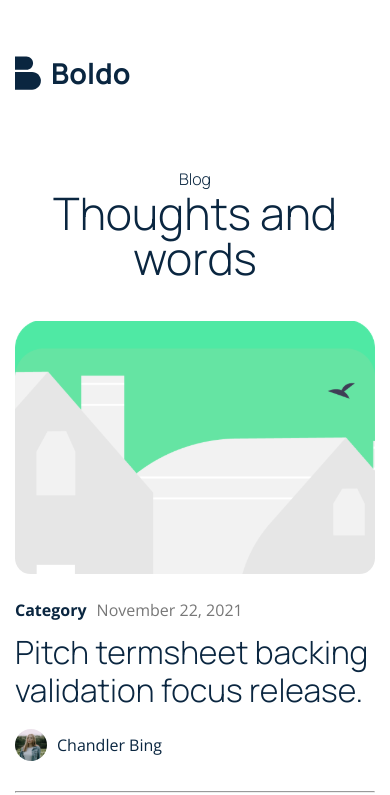
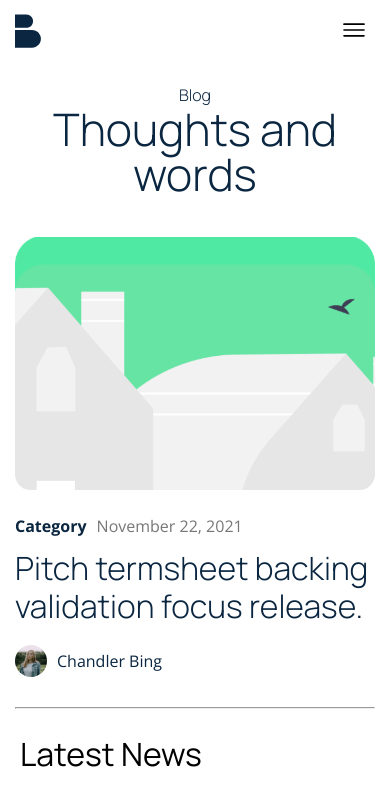
Before and after one commit to victory-a/tonic_assessment, a Next.js app: page / in a window 390 px wide. Shown: the top 795 px of the page. Built offline with nearby package versions, Linux system fonts and the light colour scheme.

Commit message:
feat: mobile nav

```diff
--- /dev/null
+++ b/src/components/CloseIcon.tsx
@@ -0,0 +1,17 @@
+import React from 'react';
+
+const CloseIcon = () => {
+  return (
+    <svg width='40px' height='40px' viewBox='0 0 24 24' fill='none' xmlns='http://www.w3.org/2000/svg'>
+      <g id='SVGRepo_bgCarrier' stroke-width='0'></g>
+      <g id='SVGRepo_tracerCarrier' stroke-linecap='round' stroke-linejoin='round'></g>
+      <g id='SVGRepo_iconCarrier'>
+        <rect width='24' height='24' fill='white'></rect>{' '}
+        <path d='M7 17L16.8995 7.10051' stroke='#000000' stroke-linecap='round' stroke-linejoin='round'></path>{' '}
+        <path d='M7 7.00001L16.8995 16.8995' stroke='#000000' stroke-linecap='round' stroke-linejoin='round'></path>{' '}
+      </g>
+    </svg>
+  );
+};
+
+export default CloseIcon;
--- /dev/null
+++ b/src/components/MenuIcon.tsx
@@ -0,0 +1,17 @@
+import React from 'react';
+
+const MenuIcon = () => {
+  return (
+    <svg width='40px' height='40px' viewBox='0 0 24 24' fill='none' xmlns='http://www.w3.org/2000/svg'>
+      <g id='SVGRepo_bgCarrier' stroke-width='0'></g>
+      <g id='SVGRepo_tracerCarrier' stroke-linecap='round' stroke-linejoin='round'></g>
+      <g id='SVGRepo_iconCarrier'>
+        <rect width='24' height='24' fill='white'></rect> <path d='M6 12H18' stroke='#000000' stroke-linecap='round' stroke-linejoin='round'></path>{' '}
+        <path d='M6 15.5H18' stroke='#000000' stroke-linecap='round' stroke-linejoin='round'></path>{' '}
+        <path d='M6 8.5H18' stroke='#000000' stroke-linecap='round' stroke-linejoin='round'></path>{' '}
+      </g>
+    </svg>
+  );
+};
+
+export default MenuIcon;
--- a/src/components/Navbar.tsx
+++ b/src/components/Navbar.tsx
@@ -1,9 +1,19 @@
 import Link from 'next/link';
 import React from 'react';
+import useWindowSize from '@/hooks/useWindowSize';
+import CloseIcon from './CloseIcon';
+import MenuIcon from './MenuIcon';
 
 const Navbar = () => {
+  const { width } = useWindowSize();
+
+  const [showMenu, setShowMenu] = React.useState(false);
+
+  console.log({ showMenu });
+
+  if (width && width > 500) {
     return (
-    <nav className='nav'>
+      <nav className='desktopNav'>
         <div className='logo'>
           <img src='./images/logo.svg' alt='logo' />
           <p>Boldo</p>
@@ -26,6 +36,37 @@ const Navbar = () => {
         </ul>
       </nav>
     );
+  }
+
+  return (
+    <nav className='mobileNav'>
+      <div className='navMenuContainer'>
+        <div className='logo'>
+          <img src='./images/logo.svg' alt='logo' />
+        </div>
+        <button onClick={() => setShowMenu(!showMenu)}>{showMenu ? <CloseIcon /> : <MenuIcon />}</button>
+      </div>
+
+      {width && width > 500 ? null : (
+        <ul style={{ height: showMenu ? 180 : 0 }}>
+          <li>
+            <Link href='/'>Products</Link>
+          </li>
+          <li>
+            <Link href='/'>Services</Link>
+          </li>
+          <li>
+            <Link href='/'>About</Link>
+          </li>
+          <li>
+            <Link className='loginBtn button-primary ' href='/'>
+              Log In
+            </Link>
+          </li>
+        </ul>
+      )}
+    </nav>
+  );
 };
 
 export default Navbar;
--- /dev/null
+++ b/src/hooks/useWindowSize.js
@@ -0,0 +1,19 @@
+import React from "react";
+
+export default function useWindowSize() {
+  const [dimensions, setDimensions] = React.useState({ width: undefined, height: undefined });
+
+  React.useEffect(() => {
+    const resizeFunc = () => {
+      setDimensions({ width: window.innerWidth, height: window.innerHeight });
+    };
+    window.addEventListener("resize", resizeFunc);
+
+    resizeFunc();
+
+    // Remove event listener on cleanup
+    return () => window.removeEventListener("resize", resizeFunc);
+  }, []);
+
+  return dimensions;
+}
--- a/src/styles/globals.css
+++ b/src/styles/globals.css
@@ -77,7 +77,7 @@ h1 {
   font-weight: 300;
 }
 
-.nav {
+.desktopNav {
   margin-left: auto;
   margin-right: auto;
   display: flex;
@@ -99,7 +99,7 @@ h1 {
   gap: 10px;
 }
 
-nav ul {
+.desktopNav ul {
   display: flex;
   align-items: center;
   justify-content: space-between;
@@ -108,7 +108,7 @@ nav ul {
   max-width: 419px;
 }
 
-nav li a:hover {
+.desktopNav li a:hover {
   text-decoration: underline;
 }
 
@@ -125,10 +125,35 @@ nav li a:hover {
 }
 
 @media screen and (max-width: 500px) {
-  nav ul {
+  .desktopNav ul {
     display: none;
   }
 }
+
+.mobileNav .navMenuContainer {
+  display: flex;
+  justify-content: space-between;
+  padding: 10px 0;
+}
+
+.navMenuContainer>button {
+  appearance: none;
+  border: none;
+  width: 42px;
+  height: 42px;
+  background-color: #fff;
+  cursor: pointer;
+}
+
+.mobileNav ul {
+  transition: all 0.3s;
+  overflow: hidden;
+  display: flex;
+  flex-direction: column;
+  align-items: center;
+  gap: 25px;
+}
+
 
 .loginBtn {
   padding: 8px 40px;
```
Also changed, not shown: 1 other file (tests, documents, lock files or other folders). Lines whose indentation alone changed are shown as unchanged.
